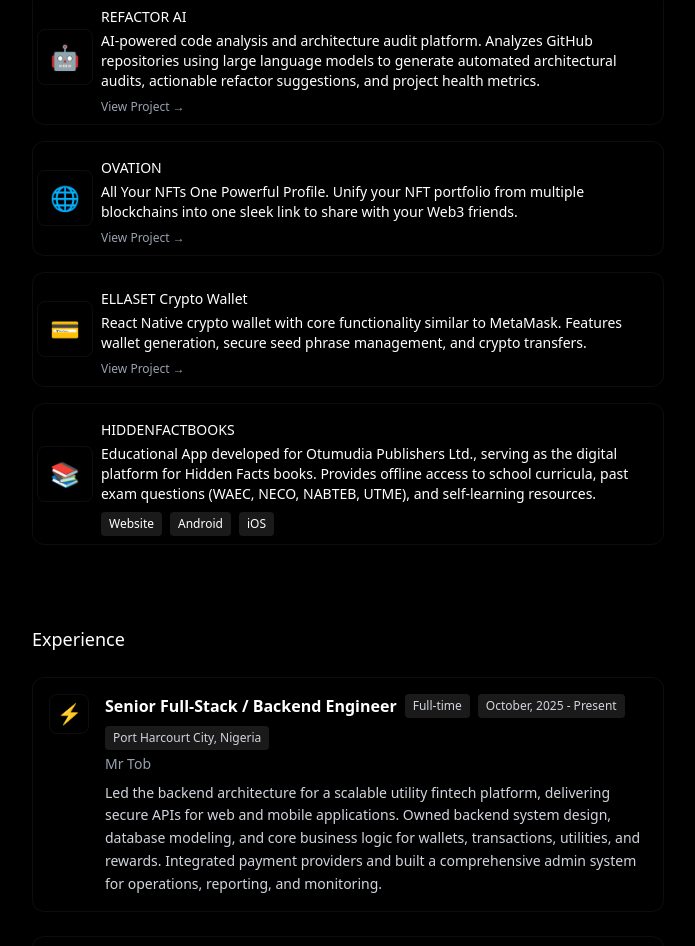
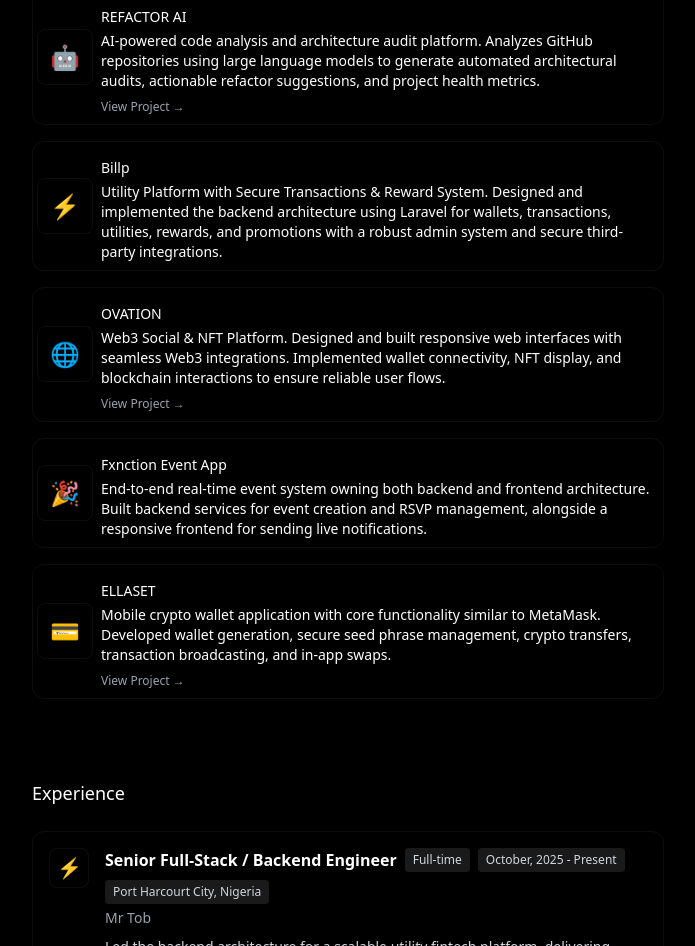
Before and after one commit to collinstb01/PORFOLIO-3, a React (Vite) app: page / in a window 1280 px wide. Shown: the part 836-1782 px from the top of the page, without its empty margins (292-987 px from the left). Built offline with nearby package versions, Linux system fonts and the light colour scheme.

Commit message:
chore: Update Projects list and comment out HIDDENFACTBOOKS

```diff
--- a/src/components/Projects.tsx
+++ b/src/components/Projects.tsx
@@ -8,19 +8,32 @@
       href: "https://refactorai.devtb.xyz/",
     },
     {
+      title: "Billp",
+      description:
+        "Utility Platform with Secure Transactions & Reward System. Designed and implemented the backend architecture using Laravel for wallets, transactions, utilities, rewards, and promotions with a robust admin system and secure third-party integrations.",
+      icon: "⚡",
+    },
+    {
       title: "OVATION",
       description:
-        "All Your NFTs One Powerful Profile. Unify your NFT portfolio from multiple blockchains into one sleek link to share with your Web3 friends.",
+        "Web3 Social & NFT Platform. Designed and built responsive web interfaces with seamless Web3 integrations. Implemented wallet connectivity, NFT display, and blockchain interactions to ensure reliable user flows.",
       icon: "🌐",
       href: "https://www.ovation.network/",
     },
     {
-      title: "ELLASET Crypto Wallet",
+      title: "Fxnction Event App",
       description:
-        "React Native crypto wallet with core functionality similar to MetaMask. Features wallet generation, secure seed phrase management, and crypto transfers.",
+        "End-to-end real-time event system owning both backend and frontend architecture. Built backend services for event creation and RSVP management, alongside a responsive frontend for sending live notifications.",
+      icon: "🎉",
+    },
+    {
+      title: "ELLASET",
+      description:
+        "Mobile crypto wallet application with core functionality similar to MetaMask. Developed wallet generation, secure seed phrase management, crypto transfers, transaction broadcasting, and in-app swaps.",
       icon: "💳",
       href: "https://github.com/collinstb01/Crypto-Wallet",
     },
+    /*
     {
       title: "HIDDENFACTBOOKS",
       description:
@@ -41,6 +54,7 @@
         },
       ],
     },
+    */
   ];
 
   return (
@@ -60,9 +74,11 @@
                 <h4 className="mt-2">{project.title}</h4>
                 <p className="mt-1 font-light">{project.description}</p>
 
-                {/* Multiple links for HIDDENFACTBOOKS */}
+                {/* Multiple links */}
+                {/* @ts-ignore */}
                 {project.links ? (
                   <div className="flex gap-2 mt-2">
+                    {/* @ts-ignore */}
                     {project.links.map((link, linkIndex) => (
                       <a
                         key={linkIndex}
@@ -74,7 +90,7 @@
                       </a>
                     ))}
                   </div>
-                ) : (
+                ) : project.href ? (
                   /* Single link for other projects */
                   <a
                     href={project.href}
@@ -83,7 +99,7 @@
                   >
                     View Project →
                   </a>
-                )}
+                ) : null}
               </div>
             </div>
           </div>
```
